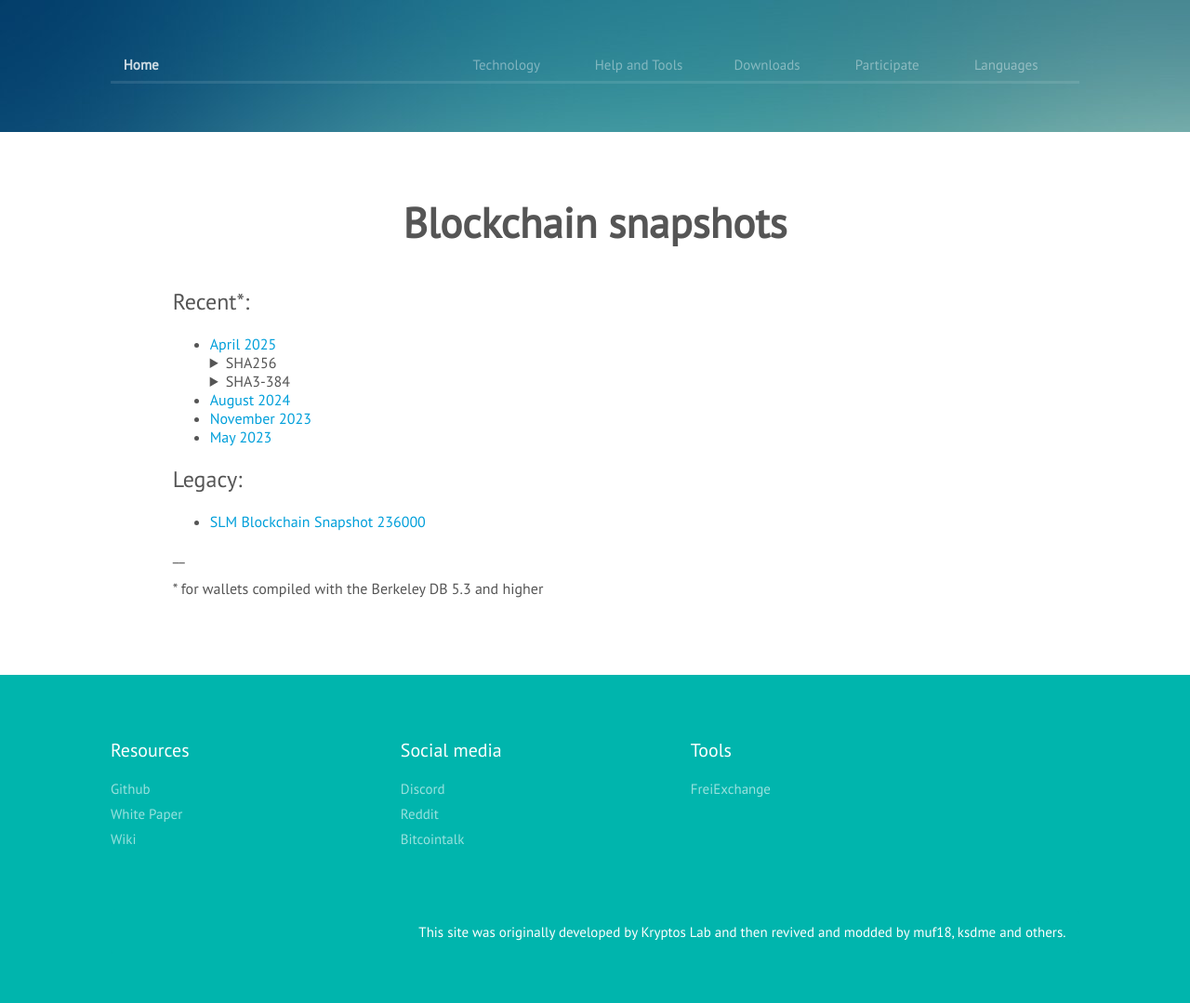
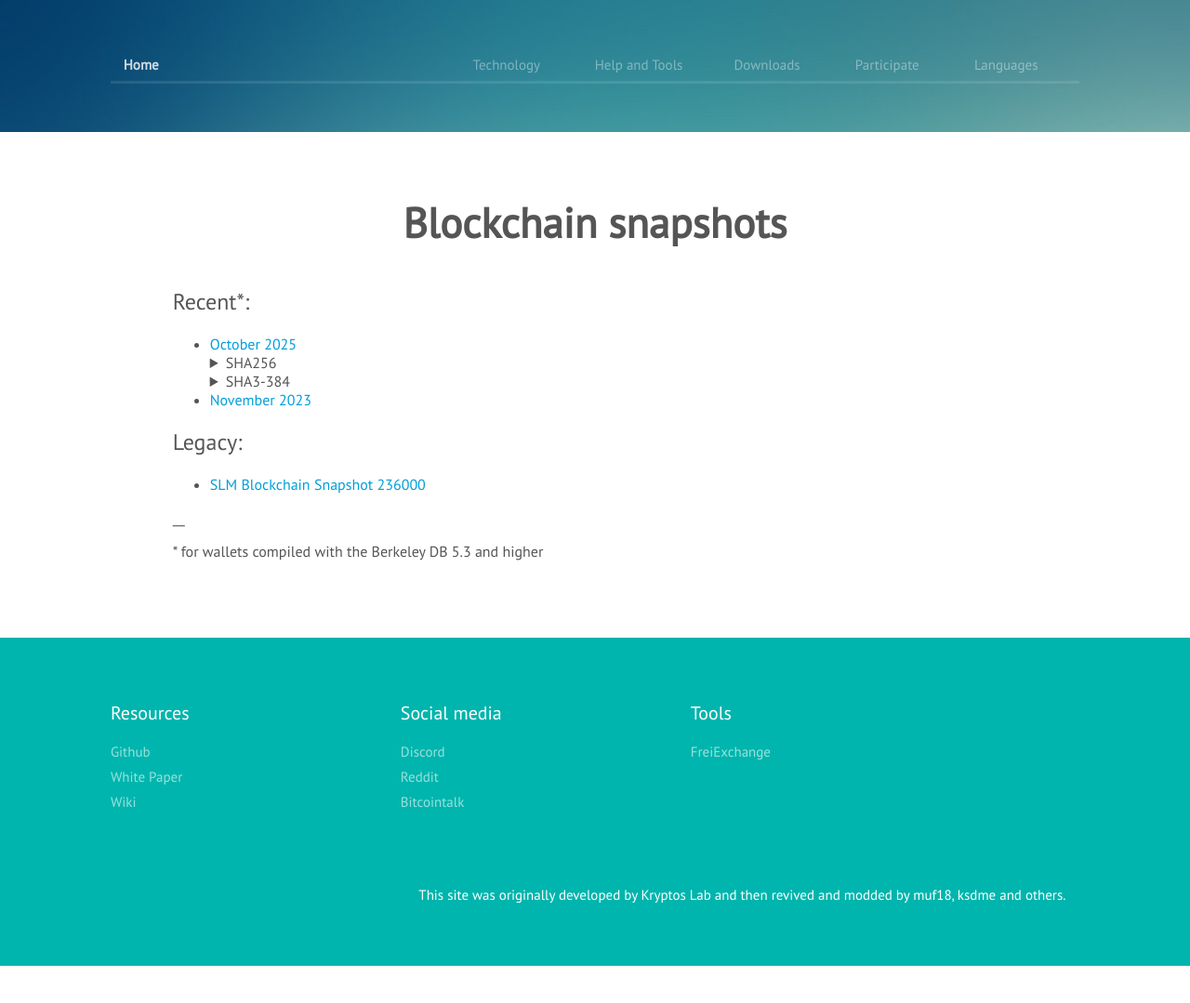
Before and after one commit to slimcoin-project/slimcoin-project.github.io, a Jekyll site: the page built from content/en/snapshots.md, in a window 1280 px wide. Shown: the whole page at 93% size. Built offline with Jekyll 4.4.1, drawn with Linux system fonts in a browser that asks for light colours; some web fonts are replaced; after the commit the page ends 1039 px from its top, so only the background shows below that.

Commit message:
Update snapshots.md
Added a new snapshot, deleted broken links.

```diff
--- a/content/en/snapshots.md
+++ b/content/en/snapshots.md
@@ -11,12 +11,11 @@ priority: 10
 
 # Recent*:
 
-* [April 2025](https://ysnd.it/a9nYSJ5l){:target="_blank"}
-    <details> <summary> SHA256 </summary> 5628951cb4cc4e924feafc9a229964a59866f07f31dc09fbd6edef0b88cee6cc </details>
-    <details> <summary> SHA3-384</summary> 8dc564c2c8e98bcab64bccc0da928851cd30bc683328dc857b432e28b600c57697ae1f83eaf450676cc1566011ad25fc </details>
-* [August 2024](https://getshared.com/NNy3Qdzn){:target="_blank"}<br>
+* [October 2025](https://ysnd.it/VbkeBSRe){:target="_blank"}
+    <details> <summary> SHA256 </summary>1f24bcb38c660df5408a1664d325f3413767c73e2c390a04e54bda38ddb65980</details>
+    <details> <summary> SHA3-384</summary>d7b76512bfcf2538d7031aca08051f65ad1fff83a6f56586519d02832503934ae4a92f6e809d4ccb19e1bd4ddc02af12</details>
 * [November 2023](https://ysnd.it/hy2BWI21){:target="_blank"}<br>
-* [May 2023](https://ysnd.it/20MxZ0xD){:target="_blank"}<br>
+
 
 # Legacy:
 * [SLM Blockchain Snapshot 236000](https://mega.co.nz/#!pg8lEJoL!54dSH7LrpmOJiMzNS72MDCYvZtXwqnHGyCApmYIpxkA){:target="_blank"}
```
